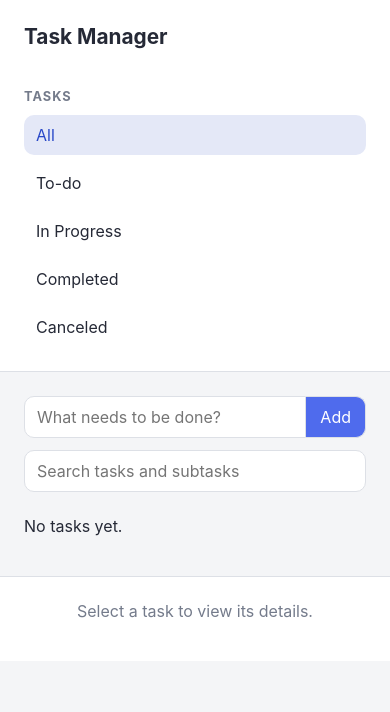
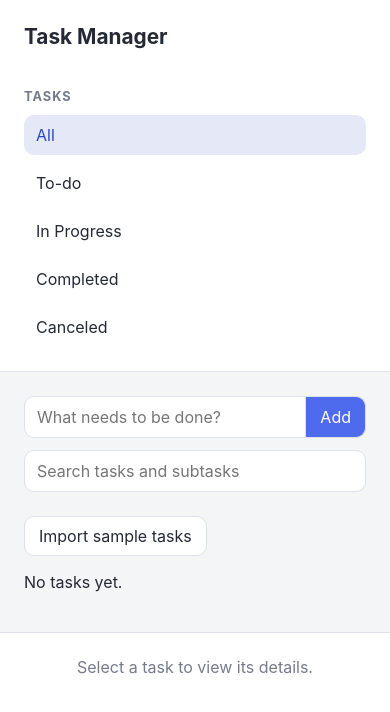
Before and after one commit to ffk00/manajer, a React (Vite) app: page / in a window 390 px wide. Shown: the top 712 px of the page. Built offline with nearby package versions, Linux system fonts and the light colour scheme.

Commit message:
feat(tasks): import random DummyJSON todos

```diff
--- a/src/App.css
+++ b/src/App.css
@@ -152,6 +152,28 @@ select:focus-visible {
   border-radius: 0 10px 10px 0;
   color: white;
   background: var(--accent);
+}
+
+.task-import {
+  display: flex;
+  align-items: center;
+  gap: 12px;
+  margin-bottom: 16px;
+}
+
+.task-import button:disabled {
+  cursor: wait;
+  opacity: 0.65;
+}
+
+.task-import__message {
+  margin: 0;
+  font-size: 0.85rem;
+  color: var(--muted);
+}
+
+.task-import__message--error {
+  color: var(--danger);
 }
 
 .task-item {
@@ -401,6 +423,11 @@ input[type='checkbox'] {
     grid-template-columns: 1fr;
   }
 
+  .task-import {
+    align-items: flex-start;
+    flex-direction: column;
+  }
+
   .toast {
     right: 12px;
     bottom: 12px;
--- a/src/App.jsx
+++ b/src/App.jsx
@@ -1,12 +1,15 @@
 import { useEffect, useReducer, useState } from 'react'
+import { fetchDummyTodos } from './api/dummyJson'
 import QuickAdd from './components/QuickAdd'
 import SearchBar from './components/SearchBar'
 import Sidebar from './components/Sidebar'
 import TaskEditor from './components/TaskEditor'
+import TaskImport from './components/TaskImport'
 import TaskList from './components/TaskList'
 import Toast from './components/Toast'
 import { useDeadlineNotifications } from './hooks/useDeadlineNotifications'
 import { initialTaskState, taskReducer } from './state/taskReducer'
+import { toTasks } from './utils/dummyTodoAdapter'
 import { filterTasks } from './utils/taskFilters'
 import { loadTasks, saveTasks } from './utils/storage'
 import './App.css'
@@ -26,6 +29,11 @@ function App() {
   )
   const [activeFilter, setActiveFilter] = useState('all')
   const [searchQuery, setSearchQuery] = useState('')
+  const [taskImport, setTaskImport] = useState({
+    isImporting: false,
+    message: '',
+    messageType: 'success',
+  })
   const { toast, dismissToast } = useDeadlineNotifications(state.tasks)
 
   useEffect(() => {
@@ -77,6 +85,43 @@ function App() {
       type: 'task/reordered',
       payload: { fromIndex, toIndex },
     })
+  }
+
+  async function handleImportTasks() {
+    setTaskImport({
+      isImporting: true,
+      message: '',
+      messageType: 'success',
+    })
+
+    try {
+      const response = await fetchDummyTodos()
+      const importedTasks = toTasks(response)
+
+      if (importedTasks.length === 0) {
+        throw new Error('DummyJSON did not return any valid tasks.')
+      }
+
+      dispatch({
+        type: 'tasks/imported',
+        payload: importedTasks,
+      })
+
+      setTaskImport({
+        isImporting: false,
+        message: `${importedTasks.length} sample tasks imported.`,
+        messageType: 'success',
+      })
+    } catch (error) {
+      setTaskImport({
+        isImporting: false,
+        message:
+          error instanceof Error
+            ? error.message
+            : 'Could not import sample tasks.',
+        messageType: 'error',
+      })
+    }
   }
 
   function handleAddSubtask(taskId, subtask) {
@@ -139,6 +184,13 @@ function App() {
             <SearchBar query={searchQuery} onQueryChange={setSearchQuery} />
           </header>
 
+          <TaskImport
+            isImporting={taskImport.isImporting}
+            message={taskImport.message}
+            messageType={taskImport.messageType}
+            onImport={handleImportTasks}
+          />
+
           <TaskList
             tasks={visibleTasks}
             selectedTaskId={state.selectedTaskId}
--- /dev/null
+++ b/src/api/dummyJson.js
@@ -0,0 +1,19 @@
+const DUMMY_JSON_TODOS_URL = 'https://dummyjson.com/todos/random/5'
+
+export async function fetchDummyTodos() {
+  const response = await fetch(DUMMY_JSON_TODOS_URL)
+
+  if (!response.ok) {
+    throw new Error(`DummyJSON request failed with status ${response.status}`)
+  }
+
+  const data = await response.json()
+  // Random endpoints return an array directly; list endpoints wrap it in `todos`.
+  const todos = Array.isArray(data) ? data : data?.todos
+
+  if (!Array.isArray(todos)) {
+    throw new Error('DummyJSON returned an invalid todos response')
+  }
+
+  return { todos }
+}
--- a/src/components/SubtaskList.jsx
+++ b/src/components/SubtaskList.jsx
@@ -24,13 +24,12 @@ function SubtaskList({ subtasks, onAdd, onUpdate, onToggle, onDelete }) {
       <h3 id="subtasks-heading">Subtasks</h3>
 
       <form onSubmit={handleSubmit}>
-        <label htmlFor="new-subtask">Add a subtask</label>
         <input
           id="new-subtask"
           type="text"
           value={title}
           onChange={(event) => setTitle(event.target.value)}
-          placeholder="What is the next step?"
+          placeholder="What is the next subtask?"
         />
         <button type="submit">Add</button>
       </form>
--- /dev/null
+++ b/src/components/TaskImport.jsx
@@ -0,0 +1,20 @@
+function TaskImport({ isImporting, message, messageType, onImport }) {
+  return (
+    <section className="task-import" aria-label="Import sample tasks">
+      <button type="button" disabled={isImporting} onClick={onImport}>
+        {isImporting ? 'Importing…' : 'Import sample tasks'}
+      </button>
+
+      {message && (
+        <p
+          className={`task-import__message task-import__message--${messageType}`}
+          role={messageType === 'error' ? 'alert' : 'status'}
+        >
+          {message}
+        </p>
+      )}
+    </section>
+  )
+}
+
+export default TaskImport
--- a/src/state/taskReducer.js
+++ b/src/state/taskReducer.js
@@ -11,6 +11,27 @@ export function taskReducer(state, action) {
         tasks: [...state.tasks, action.payload],
         selectedTaskId: action.payload.id,
       }
+
+    case 'tasks/imported': {
+      const existingTaskIds = new Set(state.tasks.map((task) => task.id))
+      const importedTasks = action.payload.filter((task) => {
+        if (existingTaskIds.has(task.id)) {
+          return false
+        }
+
+        existingTaskIds.add(task.id)
+        return true
+      })
+
+      if (importedTasks.length === 0) {
+        return state
+      }
+
+      return {
+        ...state,
+        tasks: [...state.tasks, ...importedTasks],
+      }
+    }
 
     case 'task/selected':
       return {
--- /dev/null
+++ b/src/utils/dummyTodoAdapter.js
@@ -0,0 +1,40 @@
+export function toTask(dummyTodo, timestamp = new Date().toISOString()) {
+  if (!dummyTodo || typeof dummyTodo.todo !== 'string') {
+    return null
+  }
+
+  const { id, todo, completed, userId } = dummyTodo
+  const title = todo.trim()
+
+  if (
+    !Number.isInteger(id) ||
+    !title ||
+    typeof completed !== 'boolean' ||
+    !Number.isInteger(userId)
+  ) {
+    return null
+  }
+
+  return {
+    id: crypto.randomUUID(),
+    title,
+    description: `Imported from DummyJSON todo ${id}, user ${userId}`,
+    status: completed ? 'completed' : 'todo',
+    deadline: null,
+    subtasks: [],
+    createdAt: timestamp,
+    updatedAt: timestamp,
+  }
+}
+
+export function toTasks(response) {
+  if (!Array.isArray(response?.todos)) {
+    return []
+  }
+
+  const timestamp = new Date().toISOString()
+
+  return response.todos
+    .map((todo) => toTask(todo, timestamp))
+    .filter((task) => task !== null)
+}
```
